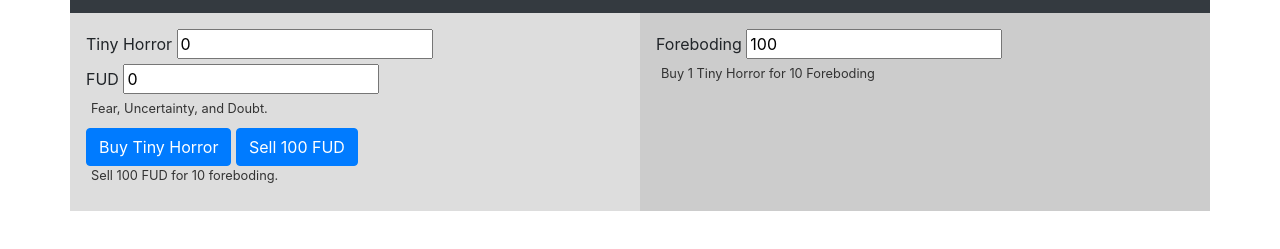
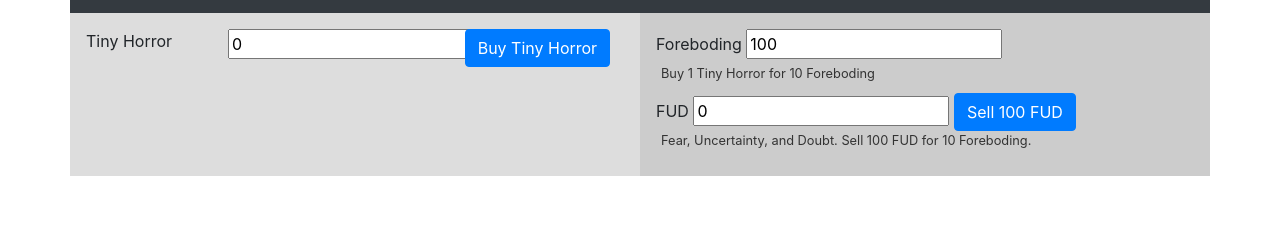
Before and after one commit to dmorck/cats-of-ulthar, a plain HTML site: page index.html in a window 1280 px wide. Shown: the part 51-300 px from the top of the page. Drawn offline with nearby package versions, Linux system fonts and the light colour scheme.

Commit message:
added various CSS changes, added new placeholder unit after 10 tiny horrors

```diff
--- a/increment.css
+++ b/increment.css
@@ -1,5 +1,6 @@
 /**
  * Custom CSS for Cats of Ulthar
+ * @todo - Refactor for SASS?
  */
 
 .description-text {
@@ -8,3 +9,31 @@
   color: #333;
   margin: 0px 5px 10px 5px;
 }
+
+/*
+
+.form-wrapper {
+  clear: both;
+  margin: 5px 10px;
+}
+
+.form-wrapper label {
+  margin: 7px 0px 0px 0px;
+  width: 7rem;
+}
+
+.form-wrapper input {
+  margin: 0px 7px 0px 7px;
+}
+
+.form-wrapper button {
+}
+
+*/
+
+@media screen and (max-width: 480px) {
+  .form-wrapper button {
+    margin: 10px 0px 10px 0px;
+    width: 100%;
+  }
+}
--- a/increment.js
+++ b/increment.js
@@ -2,6 +2,7 @@ var tinyHorrorTotal = 0;
 var buyTinyHorrorCost = 10;
 var fudTotal = 0;
 var foreboding = 100;
+var placeHolderEnabled = 0;
 
 $(document).ready(function(){
 
@@ -63,6 +64,11 @@ $(document).ready(function(){
       return fudTotal;
     });
 
+    if (tinyHorrorTotal >= 10 && placeHolderEnabled == 0) {
+      $( "#newUnits" ).after('<div class="row mb-3"><div class="col-sm-3"><label for="placeholderTotal">Place Holder</label></div><div class="col-sm-5"><input type="text" value="0" id="placeHolderTotal" readonly></div><div class="col-sm-4"><button type="button" id="buyPlaceholder" class="btn btn-primary">Buy Placeholder</button></div></div>');
+      placeHolderEnabled = 1;
+    }
+
   }
 
 });
--- a/index.html
+++ b/index.html
@@ -37,29 +37,36 @@
     </div>
     <div class="row">
       <div class="col-md-6 p-3" style="background: #ddd;">
-        <label for="tinyHorrorTotal">Tiny Horror</label>
-        <input type="text" value="0" id="tinyHorrorTotal" readonly>
 
-        <div class="clearfix">
-          <label for="fudTotal">FUD</label>
-          <input type="text" value="0" id="fudTotal" readonly>
-          <p class="description-text">Fear, Uncertainty, and Doubt.</p>
+        <div class="row mb-3">
+          <div class="col-sm-3">
+            <label for="tinyHorrorTotal">Tiny Horror</label>
+          </div>
+          <div class="col-sm-5">
+            <input type="text" value="0" id="tinyHorrorTotal" readonly>
+          </div>
+          <div class="col-sm-4">
+            <button type="button" id="buyTinyHorror" class="btn btn-primary">Buy Tiny Horror</button>
+          </div>
+
         </div>
 
-        <button type="button" id="buyTinyHorror" class="btn btn-primary">Buy Tiny Horror</button>
-
-        <button type="button" id="sellFUD" class="btn btn-primary">Sell 100 FUD</button>
-
-        <p class="description-text">Sell 100 FUD for 10 foreboding.</p>
+        <div id="newUnits"></div>
 
       </div>
 
       <div class="col-md-6 p-3" style="background: #ccc;">
 
-       <label for="foreboding">Foreboding</label>
-       <input type="text" value="100" id="foreboding" readonly>
-       <p class="description-text">Buy 1 Tiny Horror for 10 Foreboding</p>
-
+      <div class="form-wrapper">
+        <label for="foreboding">Foreboding</label>
+        <input type="text" value="100" id="foreboding" readonly>
+        <p class="description-text">Buy 1 Tiny Horror for 10 Foreboding</p>
+      </div>
+      <div class="form-wrapper">
+        <label for="fudTotal">FUD</label>
+        <input type="text" value="0" id="fudTotal" readonly>
+        <button type="button" id="sellFUD" class="btn btn-primary">Sell 100 FUD</button>
+        <p class="description-text">Fear, Uncertainty, and Doubt. Sell 100 FUD for 10 Foreboding.</p>
       </div>
     </div>
   </div>
```
